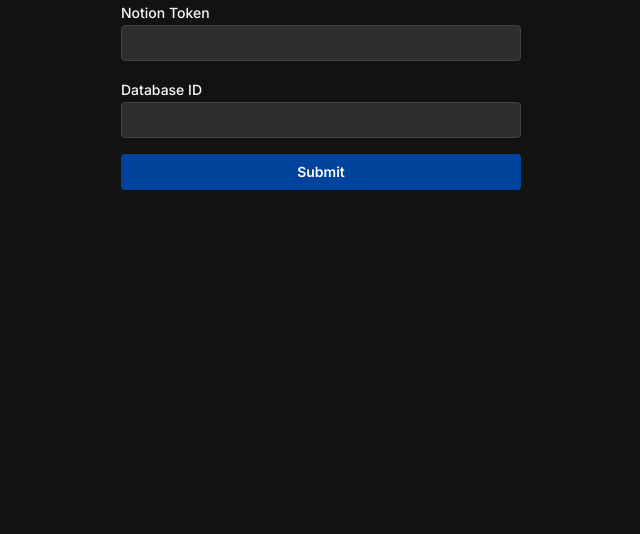
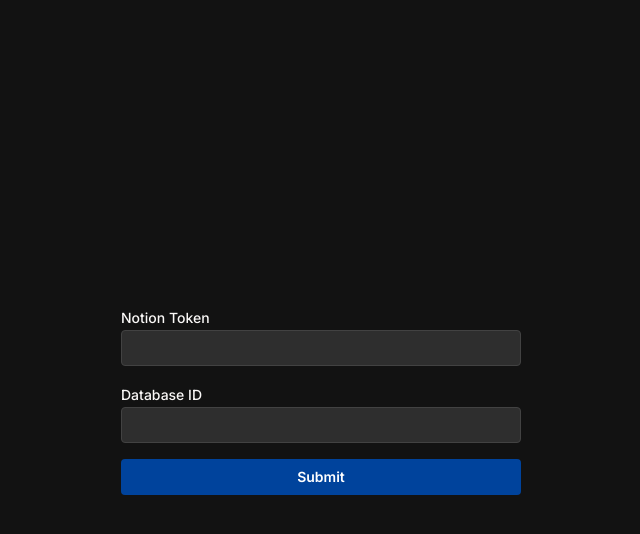
Before and after one commit to Hartaithan/trophy-hunt-template, a Next.js app: page /signIn in a window 1280 px wide. Shown: the top 534 px of the page, without its empty margins (315-955 px from the left). Built offline with nearby package versions, Linux system fonts and the light colour scheme.

Commit message:
separate layouts and add page container

```diff
--- /dev/null
+++ b/app/(unauth)/layout.tsx
@@ -0,0 +1,8 @@
+import { Container } from "@mantine/core";
+import type { FC, PropsWithChildren } from "react";
+
+const UnAuthLayout: FC<PropsWithChildren> = ({ children }) => {
+  return <Container id="main">{children}</Container>;
+};
+
+export default UnAuthLayout;
--- a/app/signIn/page.tsx
+++ b/app/(unauth)/signIn/page.tsx
@@ -1,13 +1,13 @@
+import PageContainer from "@/components/PageContainer/PageContainer";
 import SignInForm from "@/forms/signIn";
-import { Flex } from "@mantine/core";
 import type { FC } from "react";
 import React from "react";
 
 const SignInPage: FC = () => {
   return (
-    <Flex w="100%" justify="center" align="center" direction="column">
+    <PageContainer w="100%" justify="center" align="center">
       <SignInForm />
-    </Flex>
+    </PageContainer>
   );
 };
 
--- a/app/layout.tsx
+++ b/app/layout.tsx
@@ -10,9 +10,9 @@
 const inter = Inter({ subsets: ["latin", "cyrillic"] });
 
 export const metadata: Metadata = {
-  title: "Welcome to Trophy Hunt",
-  description: "Trophy Hunt App",
-  applicationName: "Trophy Hunt",
+  title: "Welcome to Trophy Hunt Template",
+  description: "Trophy Hunt Template",
+  applicationName: "Trophy Hunt Template",
 };
 
 export const viewport: Viewport = {
--- /dev/null
+++ b/components/PageContainer/PageContainer.module.css
@@ -0,0 +1,10 @@
+.container {
+  height: 100%;
+  flex-direction: column;
+  padding-top: var(--mantine-spacing-xl);
+  padding-bottom: var(--mantine-spacing-xl);
+  @media (max-width: $mantine-breakpoint-md) {
+    padding-top: var(--mantine-spacing-md);
+    padding-bottom: var(--mantine-spacing-md);
+  }
+}
--- /dev/null
+++ b/components/PageContainer/PageContainer.tsx
@@ -0,0 +1,18 @@
+import type { FlexProps } from "@mantine/core";
+import { Flex } from "@mantine/core";
+import type { FC, PropsWithChildren } from "react";
+import classes from "./PageContainer.module.css";
+import clsx from "clsx";
+
+type Props = PropsWithChildren & FlexProps;
+
+const PageContainer: FC<Props> = (props) => {
+  const { children, className, ...rest } = props;
+  return (
+    <Flex className={clsx(className, classes.container)} {...rest}>
+      {children}
+    </Flex>
+  );
+};
+
+export default PageContainer;
--- a/package.json
+++ b/package.json
@@ -18,6 +18,7 @@
     "@mantine/modals": "^7.5.3",
     "@mantine/notifications": "^7.5.3",
     "@notionhq/client": "^2.2.14",
+    "clsx": "^2.1.0",
     "next": "14.1.0",
     "react": "^18",
     "react-dom": "^18"
```
Also changed, not shown: app/(auth)/layout.tsx (added, +20 -0 lines), app/(auth)/page.tsx (added, +13 -0 lines), app/page.tsx (deleted, +0 -11 lines), 2 other files (tests, documents, lock files or other folders).
